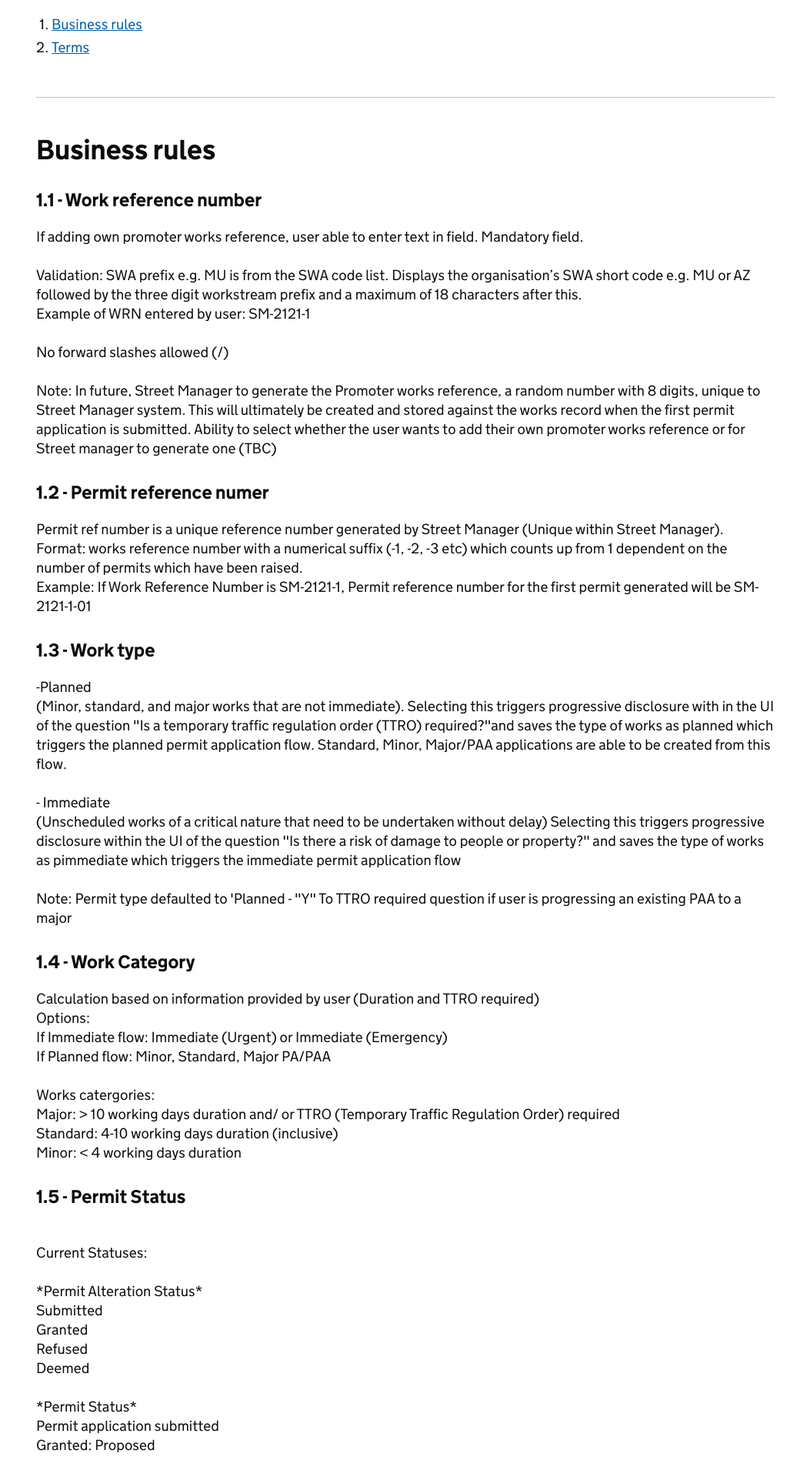
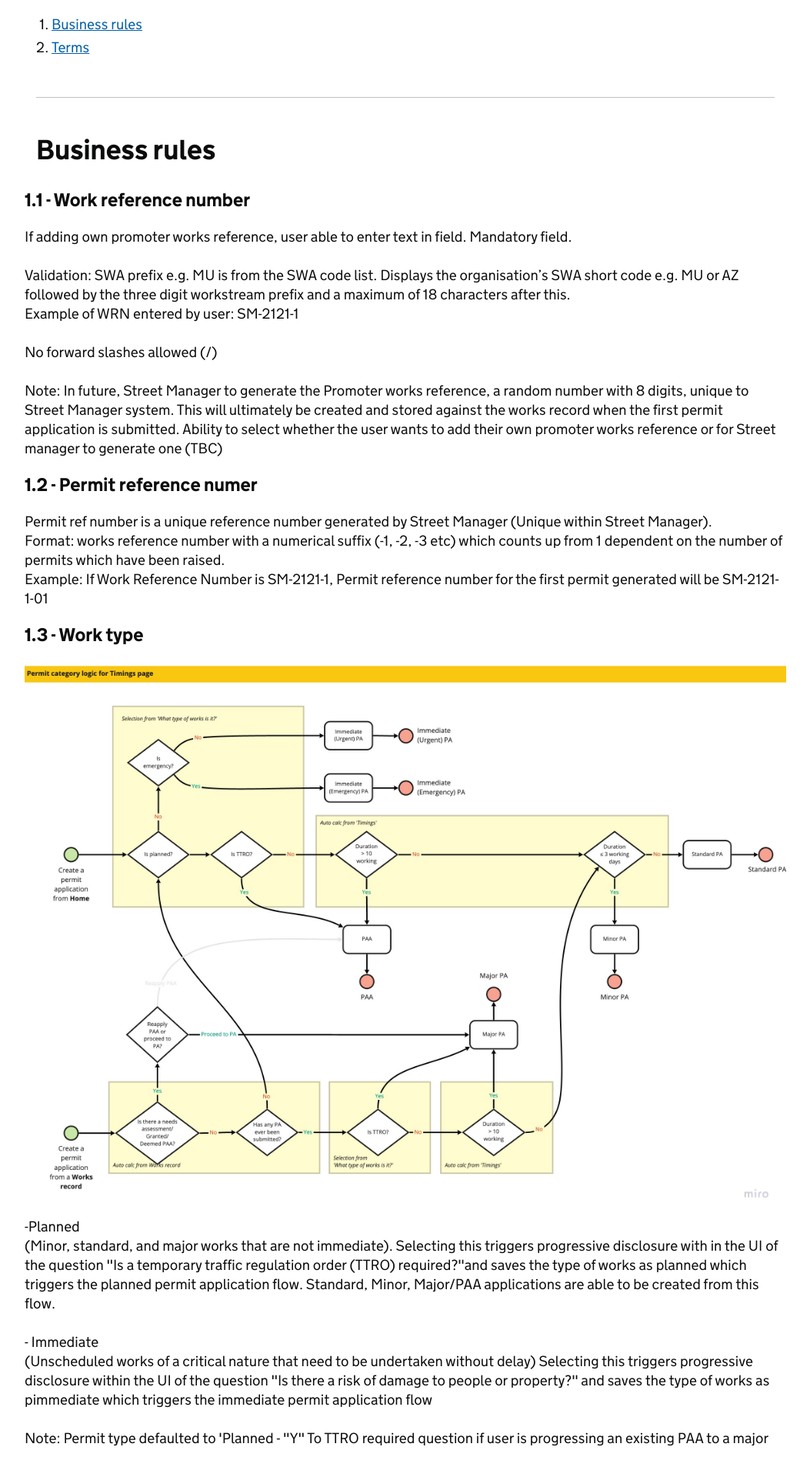
Before and after one commit to jgraham0325/land-register-api-docs, a Jekyll site: the page built from docs/business-rules/index.html, in a window 1280 px wide. Shown: the part 442-2335 px from the top of the page at 77% size, without its empty margins (113-1166 px from the left). Built offline with Jekyll 4.4.1, drawn with Linux system fonts in a browser that asks for light colours.

Commit message:
display images

```diff
--- a/docs/business-rules/index.html
+++ b/docs/business-rules/index.html
@@ -26,11 +26,20 @@
 
 {% for rule in site.data.rules %}
 
-<h3 id="rule-{{ rule.reference }}" class="govuk-heading-m">{{ rule.reference }} - {{ rule.name }}</h2>
+{% if rule.display %}
 
-<p class="govuk-body">
-  {{ rule.details | newline_to_br }}
-</p>
+<div class="govuk-grid-row">
+  <h3 id="rule-{{ rule.reference }}" class="govuk-heading-m">{{ rule.reference }} - {{ rule.name }}</h2>
+
+  {% if rule.image %}
+  <img src="images/{{ rule.image }}" style="width: 100%" alt="{{ rule.name }}">
+  {% endif %}
+
+  <p class="govuk-body">
+    {{ rule.details | newline_to_br }}
+  </p>
+</div>
+{% endif %}
 
 {% endfor %}
 
```
